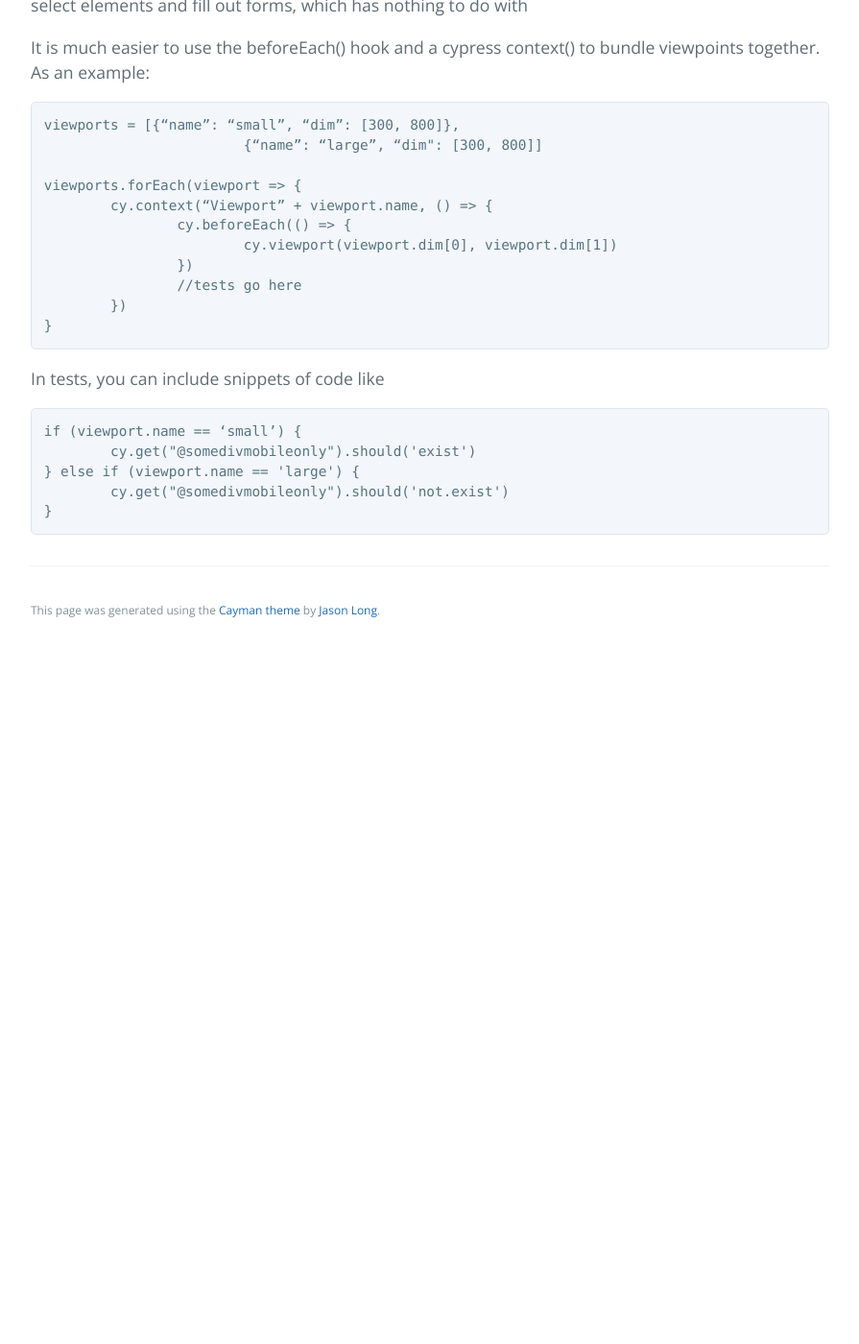
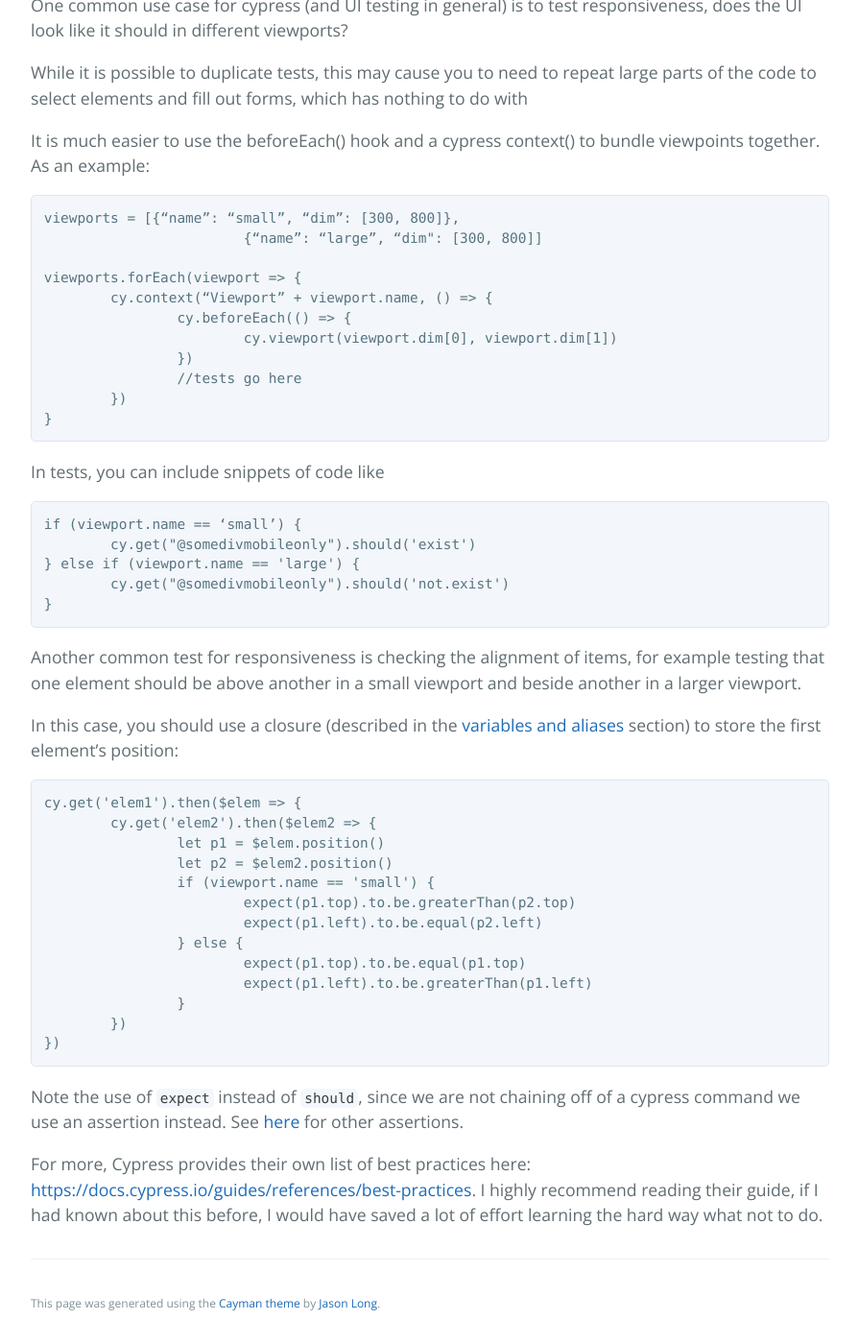
Before and after one commit to learning-software-engineering/learning-software-engineering.github.io, a Jekyll site: the page built from Topics/Tech_Stacks/Cypress.md, in a window 1280 px wide and 1400 px high, scrolled down 2258 px. Shown: the whole window at 96% size, without its empty margins (192-1087 px from the left). Built offline with Jekyll 4.4.1, drawn with Linux system fonts in a browser that asks for light colours; our own code applies the rules of GitHub Pages for plain Markdown files; before the commit the page ends 2936 px from its top, so only the background shows below that; some of the changed text lies outside the part shown.

Commit message:
Added more information to the use case.

````diff
--- a/Topics/Tech_Stacks/Cypress.md
+++ b/Topics/Tech_Stacks/Cypress.md
@@ -42,9 +42,11 @@ Cypress has an extremely detailed guide for getting started, explains how to cre
 
 I highly recommend reading through the above two links, and the entirety of the core concepts section in the documentation. It gives a thorough introduction on how cypress works and how to use it to test your application.
 
+The first link provides a detailed guide on how cypress commands work and how to read the testing UI.
+
+The second link provides a guide to most of the commonly used functions in cypress, like how to query for elements, check if they have or not have a specific property, actions such as clicking on buttons or filling out forms, and more.
+
 # Best Practices
-
-Cypress provides their own list of best practices here: [https://docs.cypress.io/guides/references/best-practices](https://docs.cypress.io/guides/references/best-practices)
 
 One common use case for cypress (and UI testing in general) is to test responsiveness, does the UI look like it should in different viewports?
 
@@ -66,10 +68,34 @@ viewports.forEach(viewport => {
 }
 ```
 In tests, you can include snippets of code like
-```
+```javascript
 if (viewport.name == ‘small’) {
 	cy.get("@somedivmobileonly").should('exist')
 } else if (viewport.name == 'large') {
 	cy.get("@somedivmobileonly").should('not.exist')
 }
 ```
+
+Another common test for responsiveness is checking the alignment of items, for example testing that one element should be above another in a small viewport and beside another in a larger viewport.
+
+In this case, you should use a closure (described in the [variables and aliases](https://docs.cypress.io/guides/core-concepts/variables-and-aliases) section) to store the first element's position:
+
+```javascript
+cy.get('elem1').then($elem => {
+	cy.get('elem2').then($elem2 => {
+		let p1 = $elem.position()
+		let p2 = $elem2.position()
+		if (viewport.name == 'small') {
+			expect(p1.top).to.be.greaterThan(p2.top)
+			expect(p1.left).to.be.equal(p2.left)
+		} else {
+			expect(p1.top).to.be.equal(p1.top)
+			expect(p1.left).to.be.greaterThan(p1.left)
+		}
+	})
+})
+```
+
+Note the use of `expect` instead of `should`, since we are not chaining off of a cypress command we use an assertion instead. See [here](https://docs.cypress.io/guides/references/assertions) for other assertions.
+
+For more, Cypress provides their own list of best practices here: [https://docs.cypress.io/guides/references/best-practices](https://docs.cypress.io/guides/references/best-practices). I highly recommend reading their guide, if I had known about this before, I would have saved a lot of effort learning the hard way what not to do.
````
